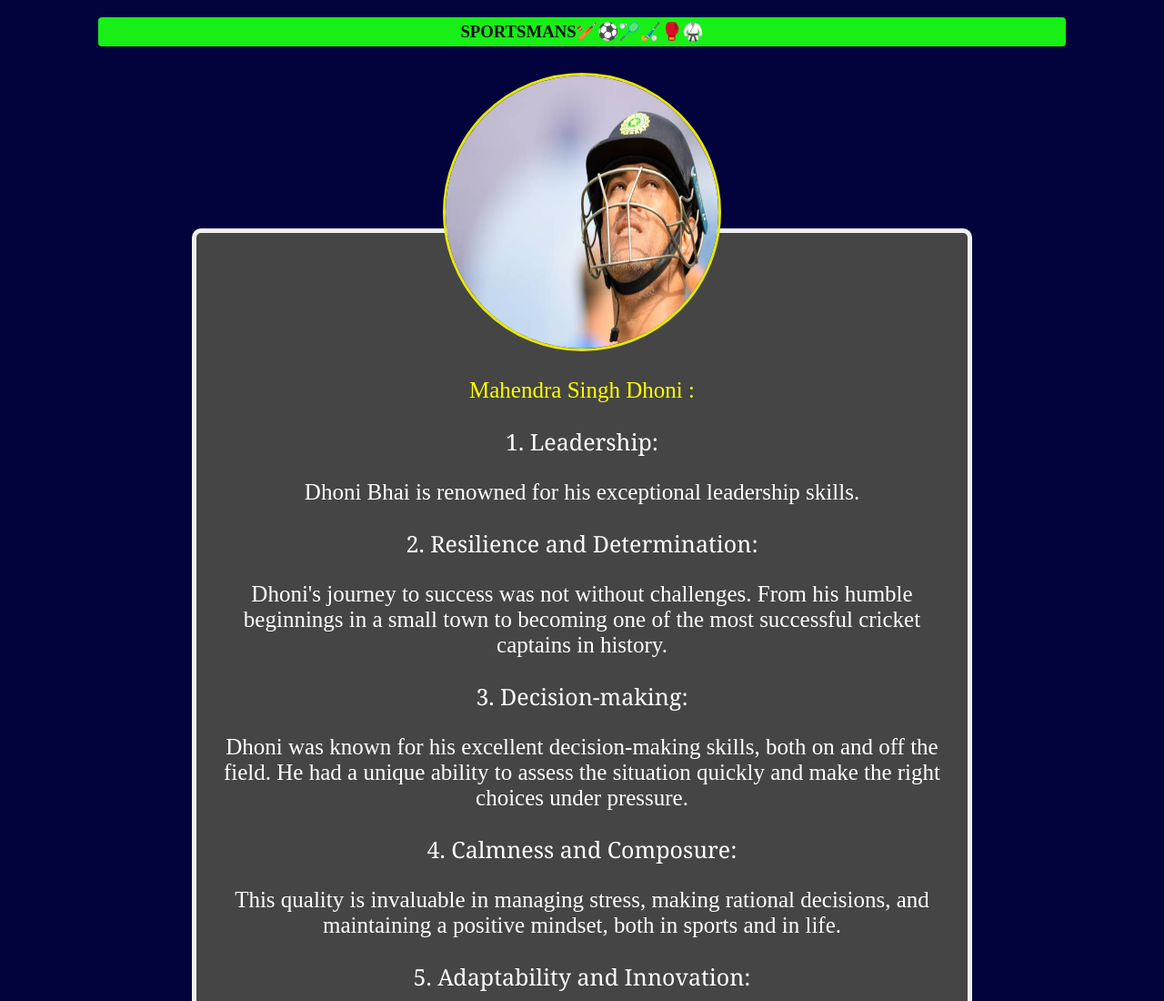
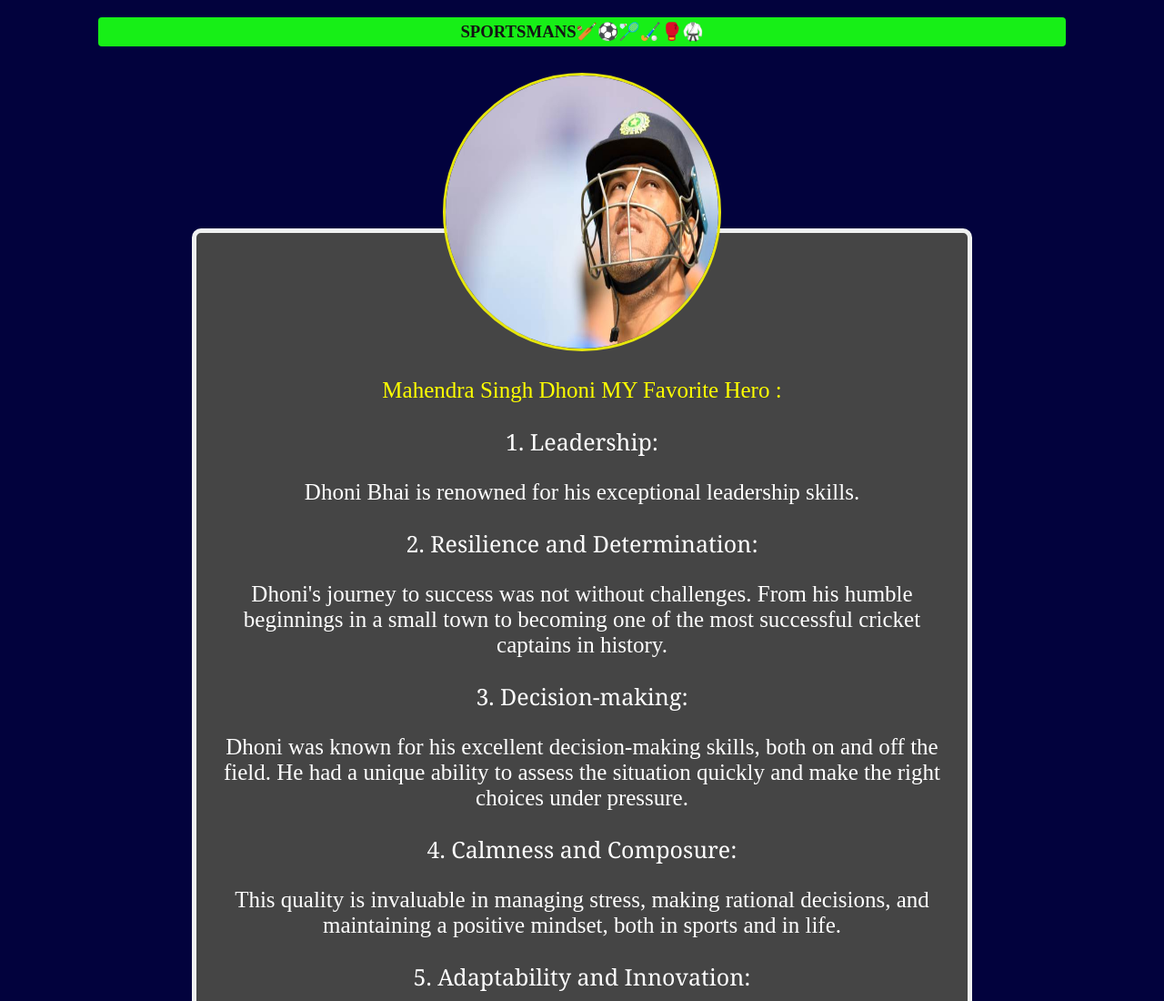
Before and after one commit to codeCULT-01/first_contribution, a plain HTML site: page First Project/second-file.html in a window 1280 px wide. Shown: the top 1100 px of the page at 91% size. Drawn offline with Linux system fonts and the light colour scheme.

Commit message:
Dharmraj commited

```diff
--- a/First Project/second-file.html
+++ b/First Project/second-file.html
@@ -12,7 +12,7 @@
 <h3 id="changeit">SPORTSMANS🏏⚽🏸🏑🥊🥋</h3>
 <main>
     <img src="Images/gettyimages-1154574731-612x612.jpg" alt="Dhoni image" >
-    <p style="color:yellow">Mahendra Singh Dhoni :</p>
+    <p style="color:yellow">Mahendra Singh Dhoni MY Favorite Hero :</p>
         <p style="font-family:Georgia, 'Times New Roman', Times, serif"  class="code-color">1. Leadership:</p>
         <p>Dhoni Bhai is renowned for his exceptional
         leadership skills.</p>
```
